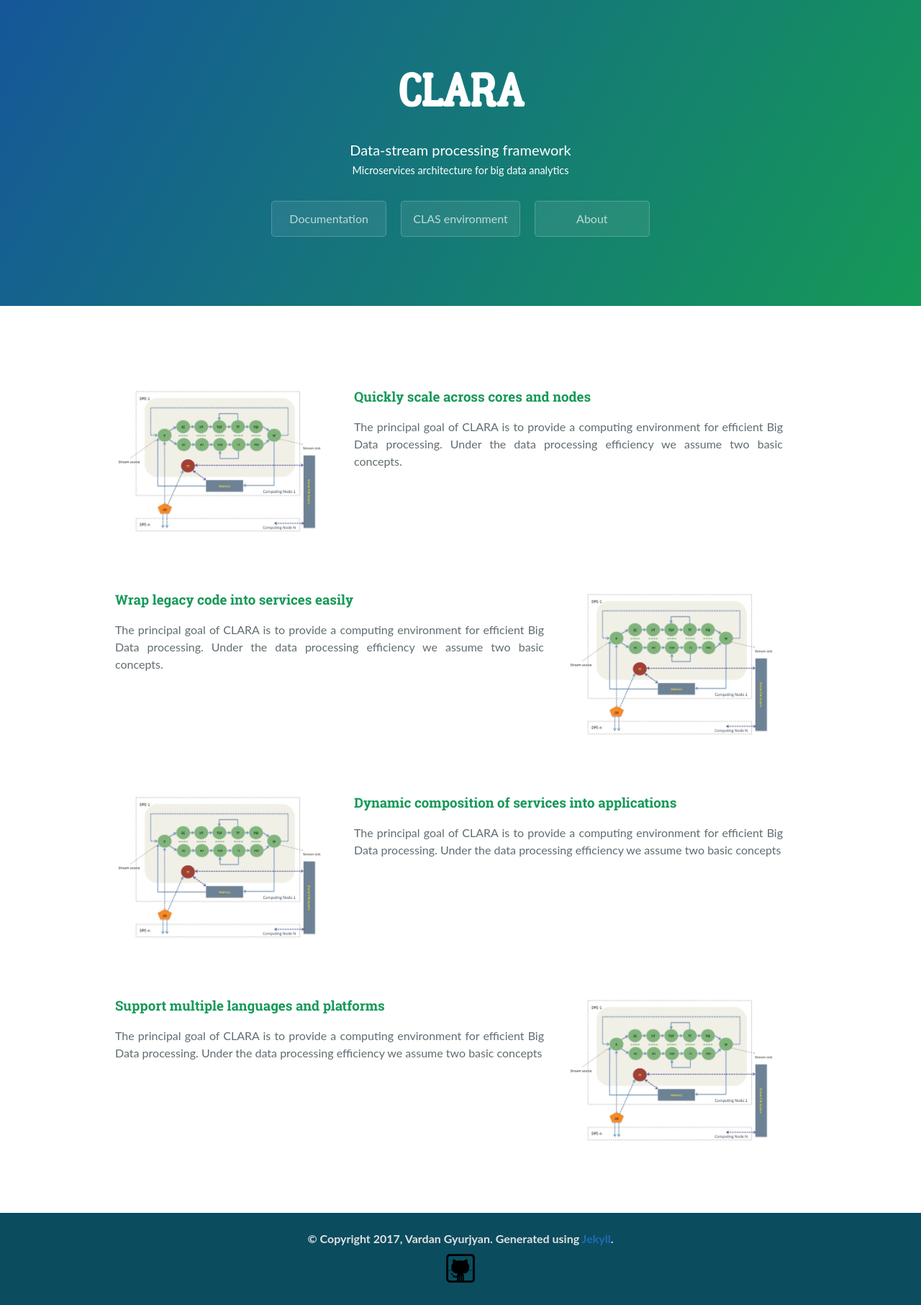
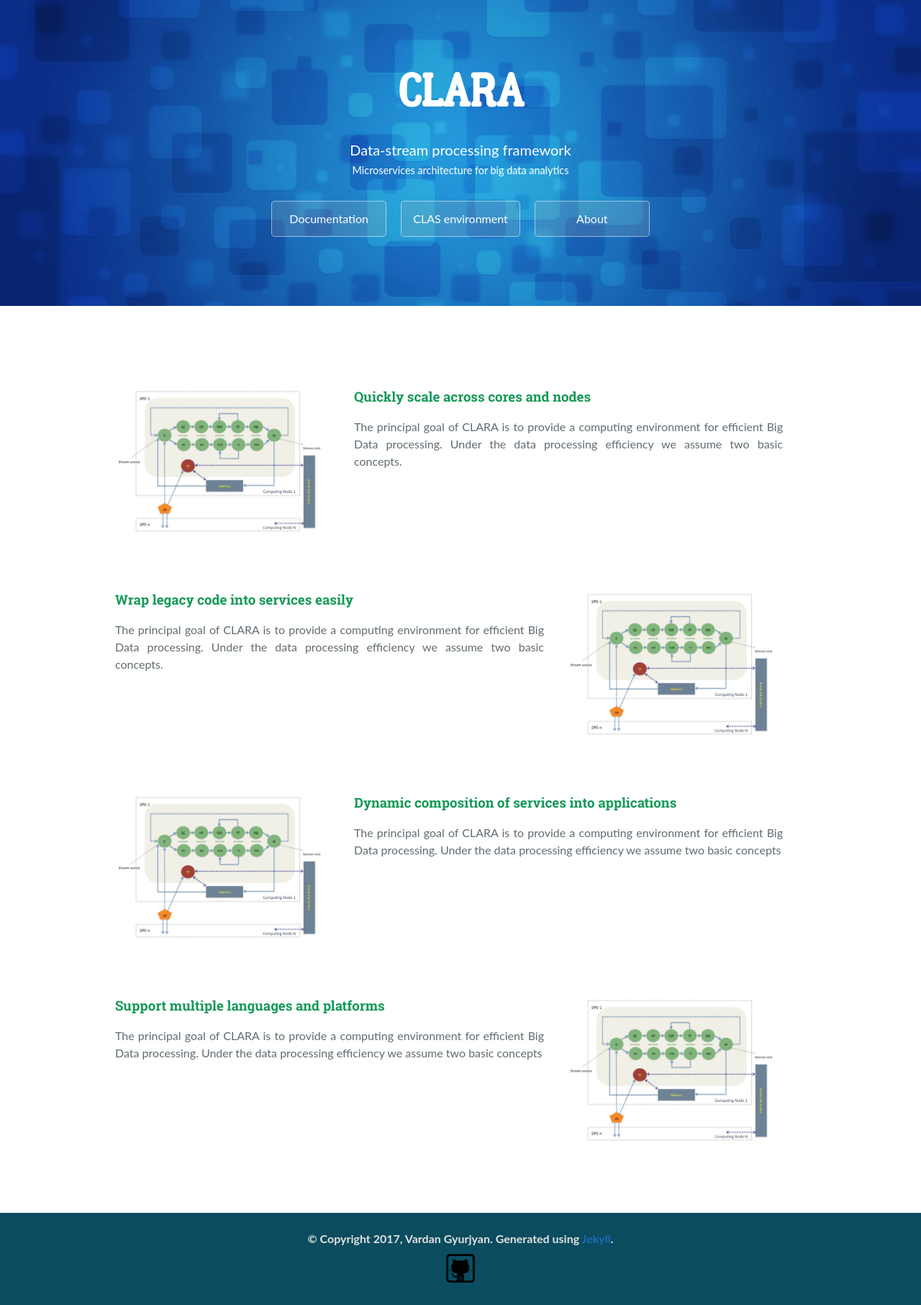
Before and after one commit to JeffersonLab/clara-docs, a Jekyll site: the page built from index.html, in a window 1280 px wide. Shown: the whole page at 72% size. Built offline with Jekyll 4.4.1, drawn with Linux system fonts in a browser that asks for light colours.

Commit message:
Replace image background for header

```diff
--- a/css/cayman.css
+++ b/css/cayman.css
@@ -24,9 +24,9 @@ a:hover {
 .btn {
   display: inline-block;
   margin-bottom: 1rem;
-  color: rgba(255, 255, 255, 0.7);
-  background-color: rgba(255, 255, 255, 0.08);
-  border-color: rgba(255, 255, 255, 0.2);
+  color: #fff;
+  background-color: rgba(170, 170, 170, 0.2);
+  border-color: rgba(255, 255, 255, 0.5);
   border-style: solid;
   border-width: 1px;
   border-radius: 0.3rem;
@@ -163,8 +163,10 @@ a:hover {
   color: #fff;
   overflow: hidden;
   text-align: center;
-  background-color: #159957;
-  background-image: linear-gradient(120deg, #155799, #159957);
+  background-color: #0967D2;
+  background-image: url(../img/background.jpg);
+  background-repeat: no-repeat;
+  background-size: 100% 100%;
 }
 @media screen and (min-width: 64em) {
   .project-header {
```
Also changed, not shown: img/background.jpg (added).
